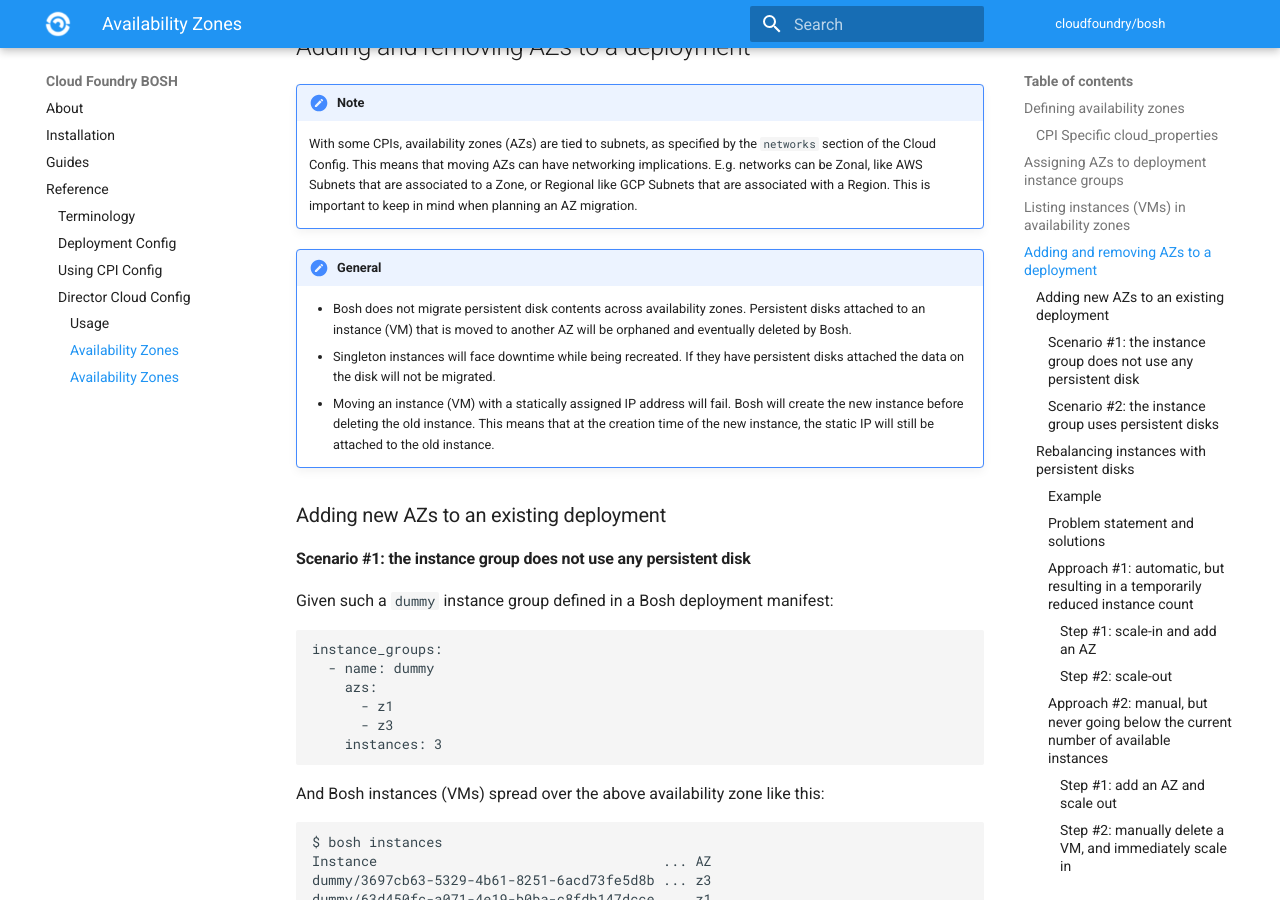
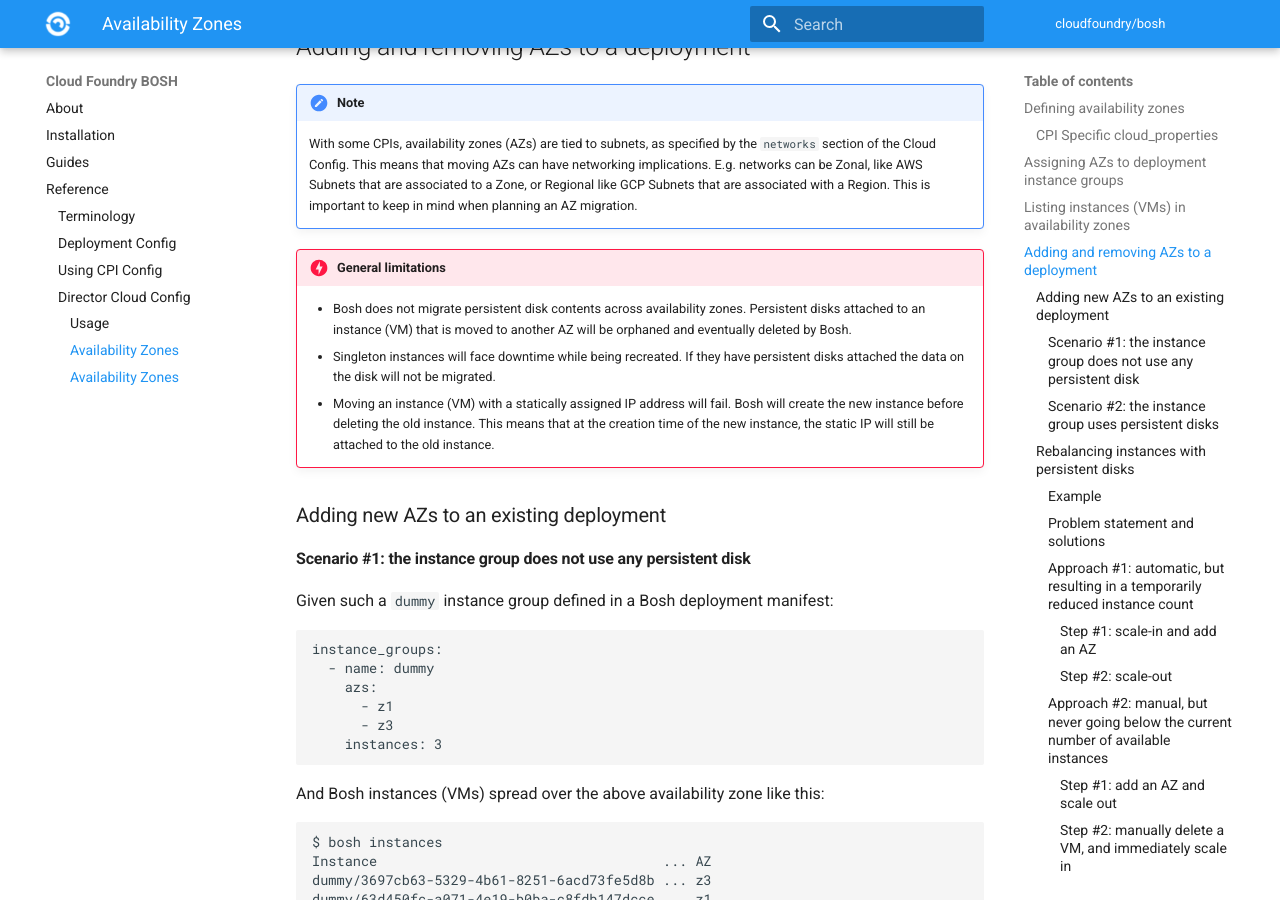
Before and after one commit to cloudfoundry/docs-bosh, an MkDocs documentation site: the page built from content/azs.md, in a window 1280 px wide and 900 px high, scrolled down 2815 px. Built offline with MkDocs 1.6.1 and Material for MkDocs 9.7.7, drawn with Linux system fonts in a browser that asks for light colours; old or Windows-style settings are respelled for this version of MkDocs; part of the change alters nothing that is shown.

Commit message:
Fix styling for AZ migration warning

```diff
--- a/content/azs.md
+++ b/content/azs.md
@@ -139,7 +139,8 @@ VMs total: 4
     planning an AZ migration.
 
 
-!!! General limitations
+!!! danger "General limitations"
+
     - Bosh does not migrate persistent disk contents across availability
       zones. Persistent disks attached to an instance (VM) that is moved to
       another AZ will be orphaned and eventually deleted by Bosh.
```
